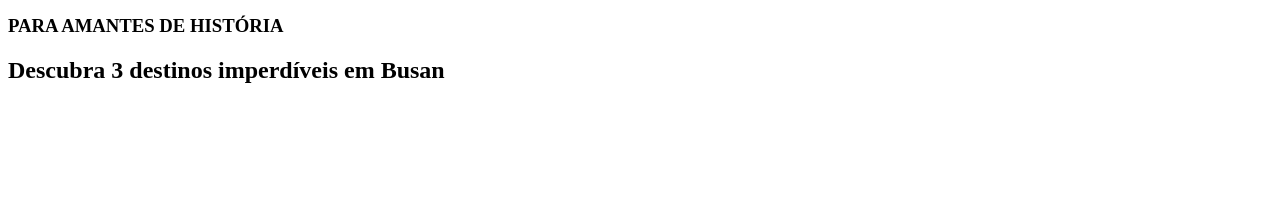
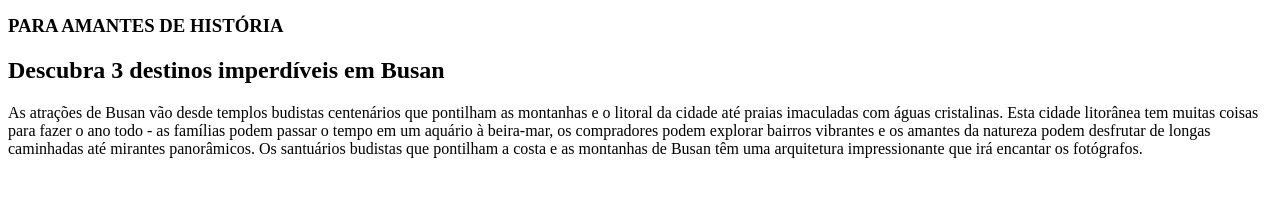
Before and after one commit to eduardoCereza/local-turistico, a plain HTML site: page index.html in a window 1280 px wide. Shown: the part 451-648 px from the top of the page. Drawn offline with Linux system fonts and the light colour scheme.

Commit message:
colocando parágrafo e importando as outras imagens

```diff
--- a/index.html
+++ b/index.html
@@ -24,6 +24,9 @@
             <h3>PARA AMANTES DE HISTÓRIA</h3>
             <h1>Descubra 3 destinos imperdíveis em Busan</h1>
         </section>
+
+        <p>As atrações de Busan vão desde templos budistas centenários que pontilham as montanhas e o litoral da cidade até praias imaculadas com águas cristalinas. Esta cidade litorânea tem muitas coisas para fazer o ano todo - as famílias podem passar o tempo em um aquário à beira-mar, os compradores podem explorar bairros vibrantes e os amantes da natureza podem desfrutar de longas caminhadas até mirantes panorâmicos.
+Os santuários budistas que pontilham a costa e as montanhas de Busan têm uma arquitetura impressionante que irá encantar os fotógrafos.</p>
     </main>
 </body>
 </html>
```
Also changed, not shown: 3 other files.
